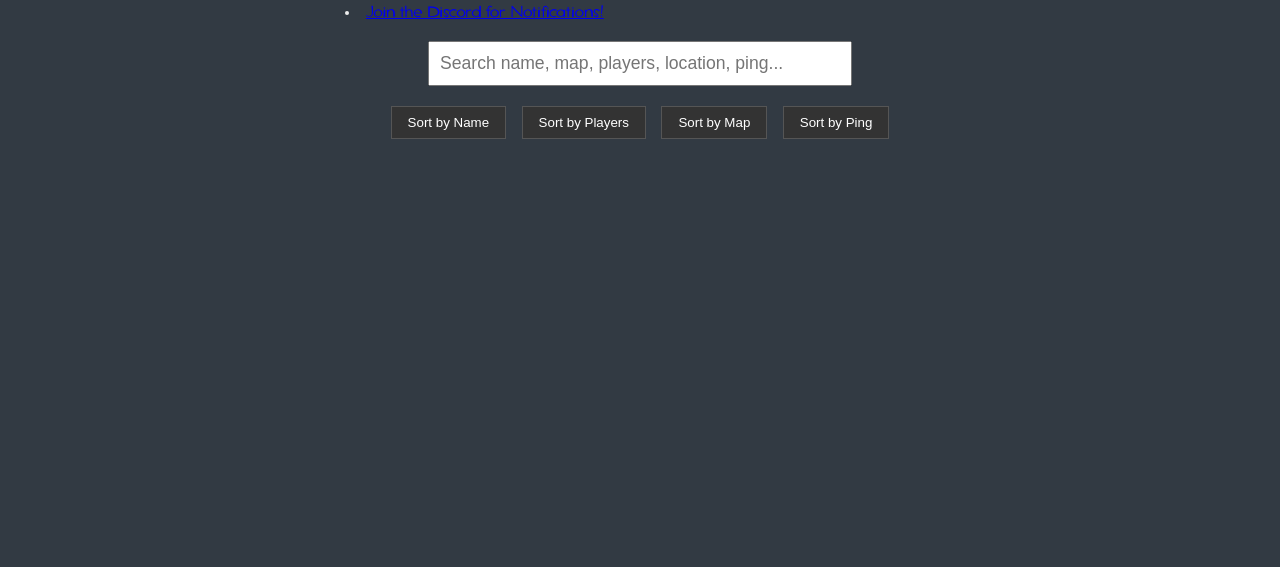
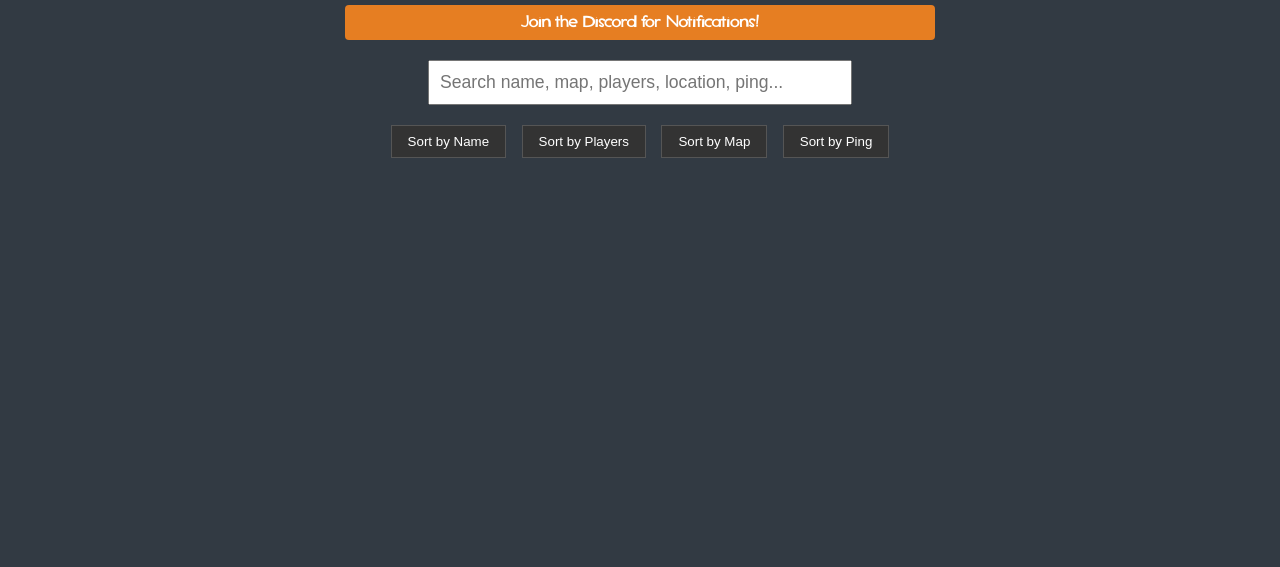
Before and after one commit to AntiDruid/pipeline.tf, a website: page public/index.html in a window 1280 px wide. Shown: the part 233-800 px from the top of the page. Drawn offline with Linux system fonts and the light colour scheme; a script that the page names is missing; files whose address does not match are found by name.

Commit message:
Update index.html

```diff
--- a/public/index.html
+++ b/public/index.html
@@ -53,7 +53,7 @@
   <div class="container">
     <img src="pipelinetf-logo.png" alt="..." class="logo">
 	<h1>Regular Play Sessions at 7PM (CST & UTC)</h1>
-	<li><a href="https://discord.gg/SQB2hWUNQJ">Join the Discord for Notifications!</a></li>
+	<a href="https://discord.gg/SQB2hWUNQJ" class="join-btn">Join the Discord for Notifications!</a>
 
     <div id="server-list">
       <input class="search" placeholder="Search name, map, players, location, ping..." />
```
